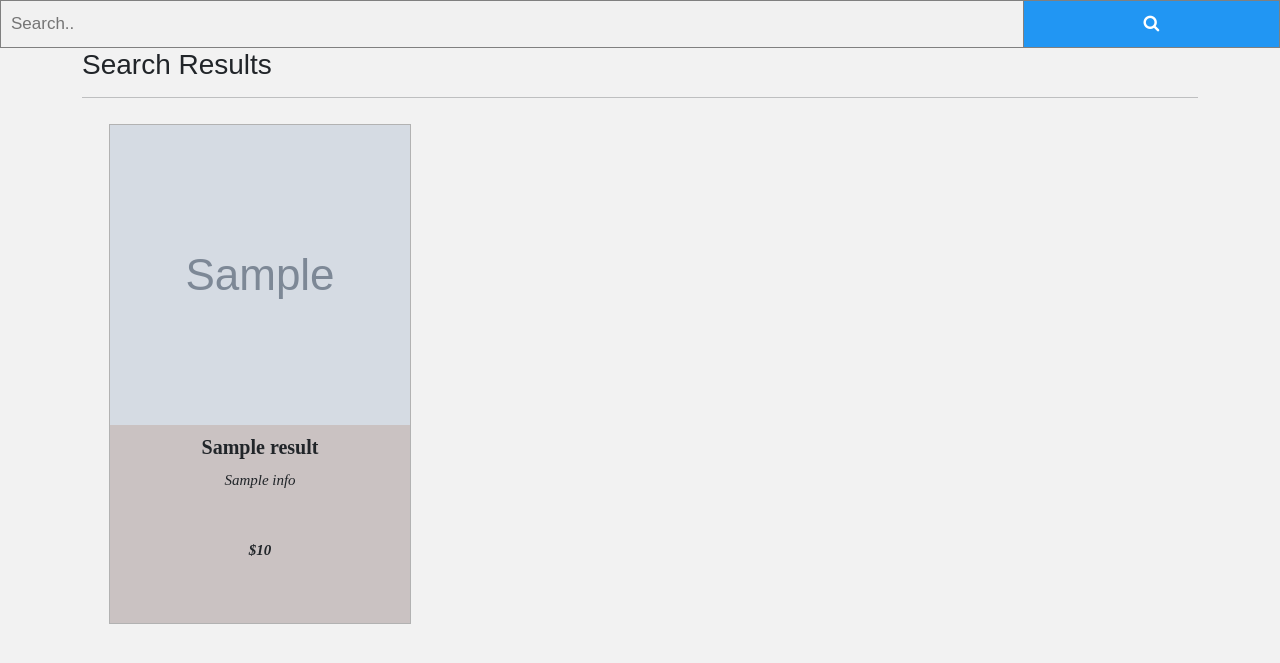
After one commit to luxkub/Project-0, a Flask app: template templates/results.html in a window 1280 px wide. The commit adds this page. Shown: the top 663 px of the page. Run offline with Flask 2, Linux system fonts and the light colour scheme; the template is opened without the code that fills it: most values are stand-ins (such as "Sample title", 1, 10 or a date in 2020); grey boxes marked "Sample" are stand-in pictures.

Commit message:
search bar fix
search bar fix

```diff
--- a/app.py
+++ b/app.py
@@ -15,6 +15,19 @@ products = db.get_full_inventory()
 sessions = Sessions()
 sessions.add_new_session(username, db)
 order = {}
+
+@app.route('/search', methods=['POST'])
+def perform_search():
+    search_query = request.form['search']
+    search_results = [] # Implement your search functionality here
+    return render_template('results.html', results=search_results)
+
+@app.route('/search')
+def search():
+    query = request.args.get('search')
+    # Perform search logic on your data store
+    results = perform_search(query)
+    return render_template('results.html', results=results)
 
 @app.route('/')
 def index_page():
@@ -159,7 +172,7 @@ def payment():
     """
     Renders the Payment page when the user is at the 'payment' endpoint with a post request
 
-    args:
+ v    args:
         - None
 
     returns:
--- a/templates/index.html
+++ b/templates/index.html
@@ -12,6 +12,11 @@
         <a href="/register" class="btn btn-primary" id="register_button">Register</a>
     </div>
 </div>
+
+<form class="example" action="/action_page.php">
+    <input type="text" placeholder="Search.." name="search">
+    <button type="submit"><i class="fa fa-search"></i></button>
+  </form>
 
 <div class="row" id="products_page">
     <div class="col-md-12">
--- a/templates/layout.html
+++ b/templates/layout.html
@@ -42,10 +42,10 @@
     }
 </style>
 
-<form class="example" action="/action_page.php">
-    <input type="text" placeholder="Search.." name="search">
-    <button type="submit"><i class="fa fa-search"></i></button>
-  </form>
+<form class="example" action="/search" method="GET">
+  <input type="text" placeholder="Search.." name="search">
+  <button type="submit"><i class="fa fa-search"></i></button>
+</form>
 
 <body>
     <div class="container">
--- /dev/null
+++ b/templates/results.html
@@ -0,0 +1,32 @@
+{% extends "layout.html" %}
+
+{% block content %}
+    <div class="row" id="products_page">
+        <div class="col-md-12">
+            <h3>Search Results</h3>
+            <hr>
+            <div class="row">
+                <form action="/checkout" method="post">
+                    <div class="form-group">
+                        <div class="row">
+                            {% for result in results %}
+                                <div class="col-md-4">
+                                    <div id={{result.id}}>
+                                        <div class="product_card" id="product_card">
+                                            <img src="{{ result.image_url }}" class="product_card-img" alt="...">
+                                            <div class="product_card-body">
+                                                <h5 class="product_card-title">{{ result.item_name }}</h5>
+                                                <p class="product_card-text">{{ result.info }}</p>
+                                                <p class="product_card-price">${{ result.price }}</p>
+                                            </div>
+                                        </div>
+                                    </div>
+                                </div>
+                            {% endfor %}
+                        </div>
+                    </div>
+                </form>
+            </div>
+        </div>
+    </div>
+{% endblock %}
```
